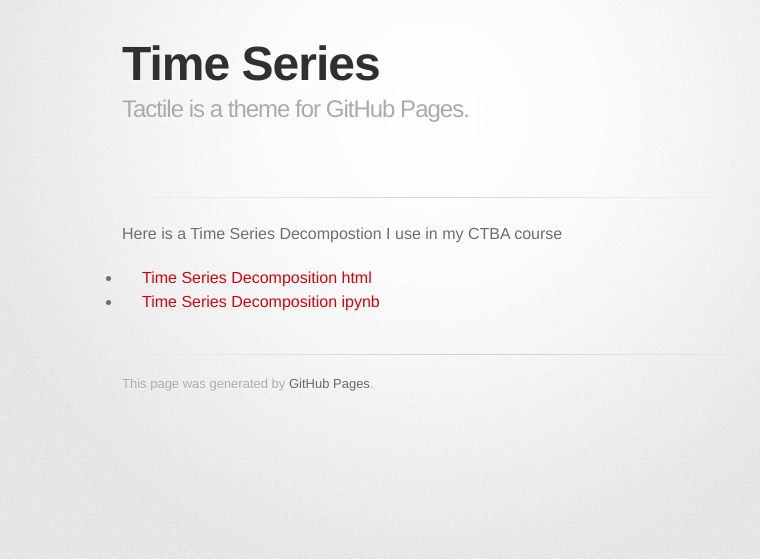
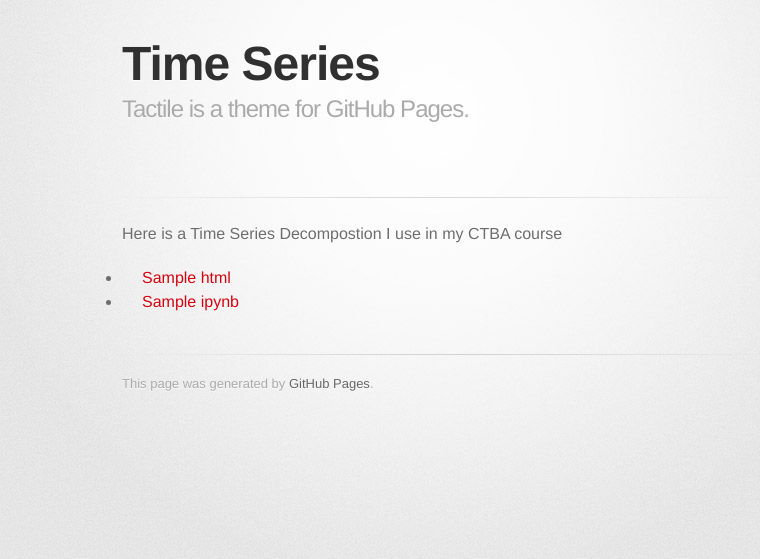
Before and after one commit to LukeTrieber/LukeTrieber.github.io, a Jekyll site: the page built from timeseries/index.md, in a window 1280 px wide. Shown: the top 559 px of the page, without its empty margins (208-968 px from the left). Built offline with Jekyll 4.4.1, drawn with Linux system fonts in a browser that asks for light colours; some web fonts are replaced; our own code applies the rules of GitHub Pages for plain Markdown files.

Commit message:
Update index.md

```diff
--- a/timeseries/index.md
+++ b/timeseries/index.md
@@ -4,5 +4,5 @@ Description: Course content
 ---
 
 Here is a Time Series Decompostion I use in my CTBA course
-- [Time Series Decomposition html](TimeSeriesDecomposition.html)
-- [Time Series Decomposition ipynb](TimeSeriesDecomposition.ipynb)
+- [Sample html](Sample.html)
+- [Sample ipynb](Sample.ipynb)
```
